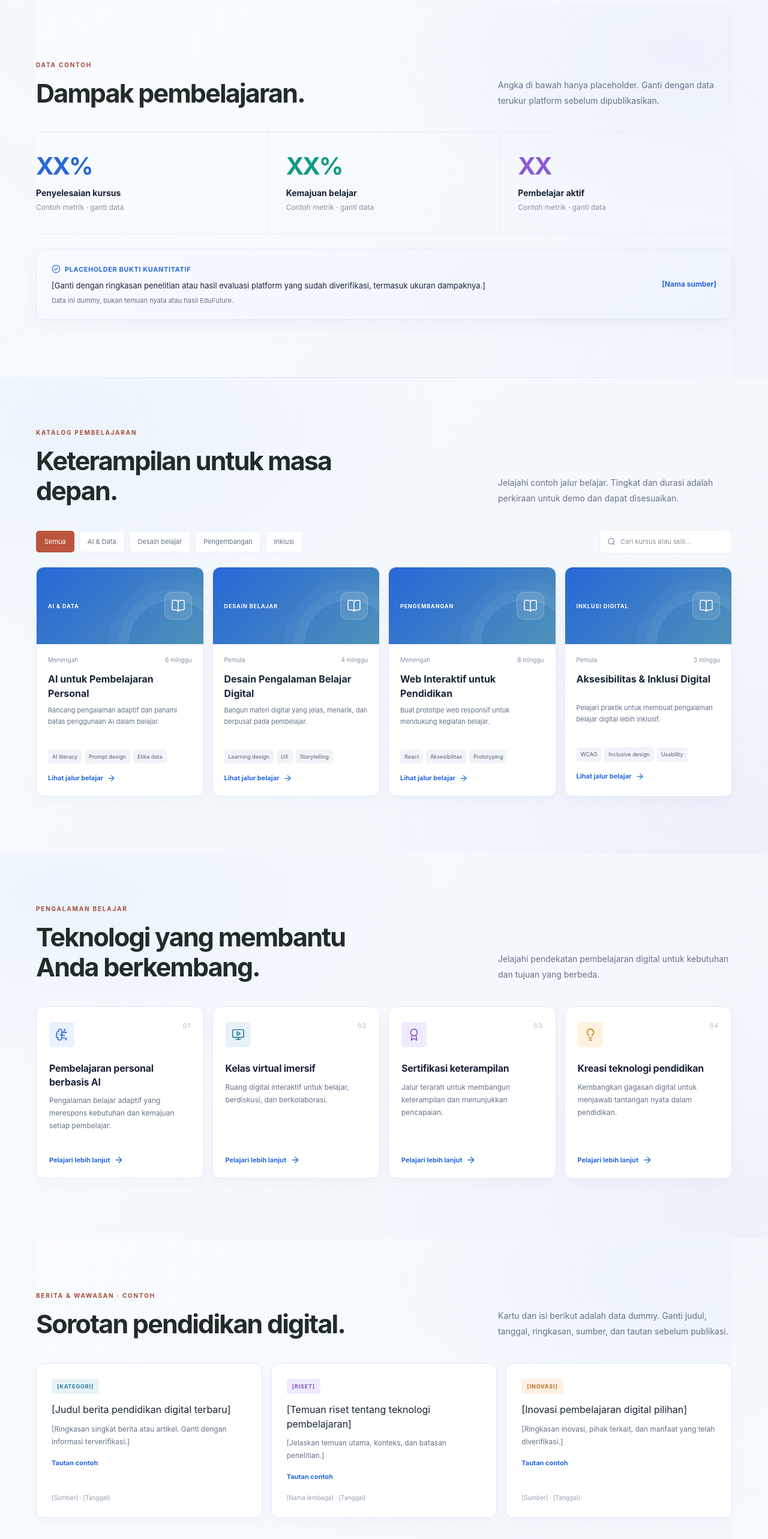
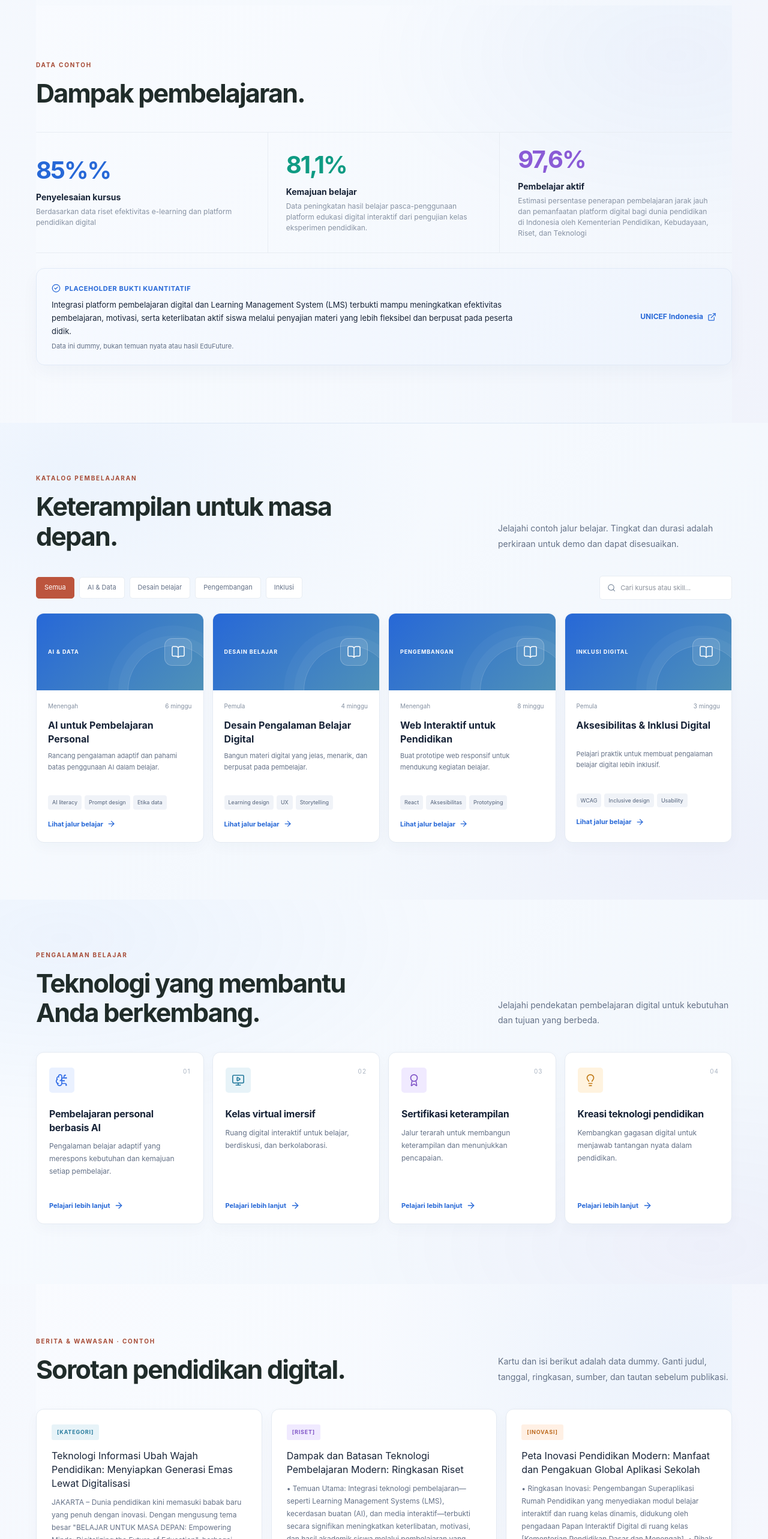
Before and after one commit to cadanganacoout-lab/ITX2026_WebDev_coppy-paste_SMK-PGRI-2-PONOROGO, a React (Vite) app: page / in a window 1280 px wide. Shown: the part 3020-5586 px from the top of the page at 60% size. Built offline with nearby package versions, Linux system fonts and the light colour scheme.

Commit message:
yitno hama

```diff
--- a/src/i18n.js
+++ b/src/i18n.js
@@ -655,7 +655,7 @@ const additionalTranslations = {
       viewCourse: "Lihat jalur belajar",
       empty: "Tidak ada kursus yang cocok dengan pencarian.",
       items: [
-        {
+      {
           category: "ai",
           label: "AI & DATA",
           level: "Menengah",
@@ -664,6 +664,7 @@ const additionalTranslations = {
           description:
             "Rancang pengalaman adaptif dan pahami batas penggunaan AI dalam belajar.",
           skills: ["AI literacy", "Prompt design", "Etika data"],
+          url: "https://www.coursera.org/" // <-- Tambahkan link untuk kursus 1
         },
         {
           category: "design",
@@ -897,38 +898,38 @@ const additionalTranslations = {
         },
       ],
     },
-    insights: {
-      eyebrow: "News & insights",
-      title: "Perspectives from education.",
-      description:
-        "Selected trusted sources on digital learning, technology, and education evidence.",
-      readMore: "Read source",
-      items: [
-        {
-          category: "Research · India",
-          title: "Technology-aided instruction and learning outcomes",
-          description:
-            "A randomized controlled trial measured a personalized, technology-aided learning program.",
-          source: "American Economic Association · 2019",
-          url: "https://www.aeaweb.org/articles?id=10.1257/aer.20171112",
-        },
-        {
-          category: "Global strategy",
-          title: "UNICEF Digital Education Strategy",
-          description:
-            "An approach to technology use that is inclusive, sustainable, and learner-centered.",
-          source: "UNICEF Digital Education",
-          url: "https://www.unicef.org/digitaleducation/",
-        },
-        {
-          category: "Education technology",
-          title: "Digital technologies in education",
-          description:
-            "Opportunities and risks around technology, AI, connectivity, and the essential role of teachers.",
-          source: "World Bank",
-          url: "https://www.worldbank.org/en/topic/edutech",
-        },
-      ],
+   insights: {
+  eyebrow: 'News & insights · example',
+  title: 'Digital education highlights.',
+  description: 'The following cards and content are dummy data. Replace titles, dates, summaries, sources, and links before publication.',
+  readMore: 'Example link',
+  items: [
+    {
+      category: '[Category]',
+      title: 'Information Technology Transforms the Face of Education: Preparing the Golden Generation Through Digitalization',
+      description: 'JAKARTA – The world of education is now entering a new chapter full of innovation. Carrying the grand theme "LEARNING FOR THE FUTURE: Empowering Minds: Digitalizing the Future of Education", various educational institutions, experts, and policymakers are beginning to accelerate the transition toward a digital-based learning ecosystem to produce a generation ready for the workforce of the future. This shift is no longer just a technological trend, but an absolute necessity. The utilization of technologies such as Artificial Intelligence (AI), cloud-based learning platforms, and interactive methods not only transforms teaching methods, but also empowers students\' minds to think critically, creatively, and adaptively in facing global challenges.',
+      source: '[Refo Indonesia] · [August 10]',
+      url: 'https://www.refoindonesia.com/pentingnya-digitalisasi-pendidikan-menuju-generasi-indonesia-emas-2045/'
+    },
+    {
+      category: '[Research]',
+      title: 'Impact and Limitations of Modern Learning Technology: Research Summary',
+      description: `• Main Findings: The integration of learning technologies—such as Learning Management Systems (LMS), artificial intelligence (AI), and interactive media—has been proven to significantly enhance student engagement, motivation, and academic results through personalized learning. However, research also highlights negative impacts such as the risk of device dependency, the prevalence of shortcuts in completing assignments via AI (cognitive outsourcing), and a shortened attention span due to digital distraction exposure.
+• Research Context: The study was conducted during the post-pandemic acceleration of digital transformation. The primary focus was evaluating the transition from conventional learning methods toward blended learning to prepare students' digital competencies for the modern era.
+• Research Limitations: The effectiveness of these positive findings heavily depends on stable internet infrastructure and device availability. Consequently, these research results cannot yet be generalized to remote areas or schools with limited digital facilities and low teacher digital literacy. Furthermore, most research remains short-term, posing limitations in measuring long-term psychological impacts on children.`,
+      source: '[Kompas.com] · [15 October 2025]',
+      url: 'https://www.kompas.com/skola/read/2024/08/06/210000769/bagaimana-teknologi-pembelajaran-memengaruhi-proses-pembelajaran-'
+    },
+    {
+      category: '[Innovation]',
+      title: 'Modern Education Innovation Map: Benefits and Global Recognition of School Applications',
+      description: `• Innovation Summary: The development of the Rumah Pendidikan Superapp providing interactive learning modules and dynamic virtual classrooms, supported by the procurement of Digital Interactive Whiteboards in classrooms [Ministry of Primary and Secondary Education].
+• Stakeholders Involved: Driven by the Ministry of Primary and Secondary Education (Kemendikdasmen) of the Republic of Indonesia [Ministry of Primary and Secondary Education] and internationally recognized by the United Nations through the International Telecommunication Union (ITU).
+• Verified Benefits: Realizing equitable access to quality materials in remote regions, digitalizing school governance, and winning first place (Winner) in the e-Government category at the global WSIS Prizes 2026 event in Geneva [Ministry of Primary and Secondary Education].`,
+      source: 'e-ujian.id · 2026',
+      url: 'https://e-ujian.id/peta-pendidikan-modern-indonesia/'
+    }
+  ]
     },
     community: {
       eyebrow: "Learning ecosystem",
@@ -2310,132 +2311,65 @@ const demoContent = {
       eyebrow: "Data contoh",
       title: "Dampak pembelajaran.",
       description:
-        "Angka di bawah hanya placeholder. Ganti dengan data terukur platform sebelum dipublikasikan.",
+        "",
       items: [
         {
-          value: "XX%",
+          value: "85%%",
           label: "Penyelesaian kursus",
-          detail: "Contoh metrik · ganti data",
-        },
-        {
-          value: "XX%",
+          detail: "Berdasarkan data riset efektivitas e-learning dan platform pendidikan digital",
+        },
+        {
+          value: "81,1%",
           label: "Kemajuan belajar",
-          detail: "Contoh metrik · ganti data",
-        },
-        {
-          value: "XX",
+          detail: "Data peningkatan hasil belajar pasca-penggunaan platform edukasi digital interaktif dari pengujian kelas eksperimen pendidikan.",
+        },
+        {
+          value: "97,6%",
           label: "Pembelajar aktif",
-          detail: "Contoh metrik · ganti data",
+          detail: "Estimasi persentase penerapan pembelajaran jarak jauh dan pemanfaatan platform digital bagi dunia pendidikan di Indonesia oleh Kementerian Pendidikan, Kebudayaan, Riset, dan Teknologi",
         },
       ],
     },
     evidence: {
       label: "Placeholder bukti kuantitatif",
       summary:
-        "[Ganti dengan ringkasan penelitian atau hasil evaluasi platform yang sudah diverifikasi, termasuk ukuran dampaknya.]",
+        "Integrasi platform pembelajaran digital dan Learning Management System (LMS) terbukti mampu meningkatkan efektivitas pembelajaran, motivasi, serta keterlibatan aktif siswa melalui penyajian materi yang lebih fleksibel dan berpusat pada peserta didik.",
       caveat: "Data ini dummy, bukan temuan nyata atau hasil EduFuture.",
-      source: "[Nama sumber]",
-      url: "",
-    },
-    insights: {
-      eyebrow: "Berita & wawasan · contoh",
-      title: "Sorotan pendidikan digital.",
-      description:
-        "Kartu dan isi berikut adalah data dummy. Ganti judul, tanggal, ringkasan, sumber, dan tautan sebelum publikasi.",
-      readMore: "Tautan contoh",
-      items: [
-        {
-          category: "[Kategori]",
-          title: "[Judul berita pendidikan digital terbaru]",
-          description:
-            "[Ringkasan singkat berita atau artikel. Ganti dengan informasi terverifikasi.]",
-          source: "[Sumber] · [Tanggal]",
-          url: "",
-        },
-        {
-          category: "[Riset]",
-          title: "[Temuan riset tentang teknologi pembelajaran]",
-          description:
-            "[Jelaskan temuan utama, konteks, dan batasan penelitian.]",
-          source: "[Nama lembaga] · [Tanggal]",
-          url: "",
-        },
-        {
-          category: "[Inovasi]",
-          title: "[Inovasi pembelajaran digital pilihan]",
-          description:
-            "[Ringkasan inovasi, pihak terkait, dan manfaat yang telah diverifikasi.]",
-          source: "[Sumber] · [Tanggal]",
-          url: "",
-        },
-      ],
-    },
-  },
-  en: {
-    impact: {
-      eyebrow: "Sample data",
-      title: "Learning impact.",
-      description:
-        "The figures below are placeholders. Replace them with measured platform data before publishing.",
-      items: [
-        {
-          value: "XX%",
-          label: "Course completion",
-          detail: "Sample metric · replace data",
-        },
-        {
-          value: "XX%",
-          label: "Learning progress",
-          detail: "Sample metric · replace data",
-        },
-        {
-          value: "XX",
-          label: "Active learners",
-          detail: "Sample metric · replace data",
-        },
-      ],
-    },
-    evidence: {
-      label: "Quantitative evidence placeholder",
-      summary:
-        "[Replace with a verified research summary or platform evaluation, including the measured effect.]",
-      caveat:
-        "This is dummy content, not a real finding or an EduFuture result.",
-      source: "[Source name]",
-      url: "",
-    },
-    insights: {
-      eyebrow: "News & insights · samples",
-      title: "Digital education highlights.",
-      description:
-        "These cards contain dummy data. Replace titles, dates, summaries, sources, and links before publishing.",
-      readMore: "Sample link",
-      items: [
-        {
-          category: "[Category]",
-          title: "[Latest digital education news headline]",
-          description:
-            "[Short article summary. Replace with verified information.]",
-          source: "[Source] · [Date]",
-          url: "",
-        },
-        {
-          category: "[Research]",
-          title: "[Research finding on learning technology]",
-          description:
-            "[Summarize the key finding, context, and limitations of the study.]",
-          source: "[Organization] · [Date]",
-          url: "",
-        },
-        {
-          category: "[Innovation]",
-          title: "[Featured digital learning innovation]",
-          description:
-            "[Summarize the innovation, people involved, and verified benefits.]",
-          source: "[Source] · [Date]",
-          url: "",
-        },
-      ],
+      source: "UNICEF Indonesia",
+      url: "https://www.unicef.org/indonesia/media/13421/file/AnalisisSituasiuntukLanskapPembelajaranDigitaldiIndonesia.pdf",
+    },
+   insights: {
+  eyebrow: 'Berita & wawasan · contoh',
+  title: 'Sorotan pendidikan digital.',
+  description: 'Kartu dan isi berikut adalah data dummy. Ganti judul, tanggal, ringkasan, sumber, dan tautan sebelum publikasi.',
+  readMore: 'Tautan contoh',
+  items: [
+    {
+      category: '[Kategori]',
+      title: 'Teknologi Informasi Ubah Wajah Pendidikan: Menyiapkan Generasi Emas Lewat Digitalisasi',
+      description: 'JAKARTA – Dunia pendidikan kini memasuki babak baru yang penuh dengan inovasi. Dengan mengusung tema besar "BELAJAR UNTUK MASA DEPAN: Empowering Minds: Digitalizing the Future of Education", berbagai institusi pendidikan, pakar, dan pemangku kebijakan mulai mempercepat transisi menuju ekosistem belajar berbasis digital demi melahirkan generasi siap kerja di masa depan. Pergeseran ini bukan lagi sekadar tren teknologi, melainkan sebuah kebutuhan mutlak. Pemanfaatan teknologi seperti kecerdasan buatan (Artificial Intelligence), platform belajar berbasis awan (cloud), dan metode interaktif tidak hanya mengubah cara mengajar, tetapi juga memberdayakan pikiran (empowering minds) siswa agar mampu berpikir kritis, kreatif, dan adaptif menghadapi tantangan global.',
+      source: '[Refo Indonesia] · [10 Agustus]',
+      url: 'https://www.refoindonesia.com/pentingnya-digitalisasi-pendidikan-menuju-generasi-indonesia-emas-2045/'
+    },
+    {
+      category: '[Riset]',
+      title: 'Dampak dan Batasan Teknologi Pembelajaran Modern: Ringkasan Riset',
+      description: `• Temuan Utama: Integrasi teknologi pembelajaran—seperti Learning Management Systems (LMS), kecerdasan buatan (AI), dan media interaktif—terbukti secara signifikan meningkatkan keterlibatan, motivasi, dan hasil akademik siswa melalui pembelajaran yang mandiri (personalized learning). Namun, riset juga menemukan dampak negatif berupa risiko ketergantungan gawai, maraknya jalan pintas pengerjaan tugas lewat AI (cognitive outsourcing), serta penurunan rentang konsentrasi (shorter attention span) akibat paparan distraksi digital.
+• Konteks Penelitian: Studi dilakukan dalam masa akselerasi transformasi digital pasca-pandemi. Fokus utamanya adalah mengevaluasi transisi metode belajar konvensional ke arah blended learning (pembelajaran campuran) demi mempersiapkan kompetensi digital siswa untuk bersaing di era modern.
+• Batasan Penelitian: Efektivitas temuan positif tersebut sangat bergantung pada kestabilan infrastruktur internet dan kelengkapan gawai. Akibatnya, hasil penelitian ini belum bisa digeneralisasi untuk wilayah pelosok atau sekolah dengan keterbatasan fasilitas digital dan rendahnya literasi digital guru. Selain itu, sebagian besar riset masih bersifat jangka pendek sehingga memiliki keterbatasan dalam mengukur dampak psikologis jangka panjang pada anak.`,
+      source: '[Kompas.com] · [15 Oktober 2025]',
+      url: 'https://www.kompas.com/skola/read/2024/08/06/210000769/bagaimana-teknologi-pembelajaran-memengaruhi-proses-pembelajaran-'
+    },
+    {
+      category: '[Inovasi]',
+      title: 'Peta Inovasi Pendidikan Modern: Manfaat dan Pengakuan Global Aplikasi Sekolah',
+      description: `• Ringkasan Inovasi: Pengembangan Superaplikasi Rumah Pendidikan yang menyediakan modul belajar interaktif dan ruang kelas dinamis, didukung oleh pengadaan Papan Interaktif Digital di ruang kelas [Kementerian Pendidikan Dasar dan Menengah].
+• Pihak Terkait: Digerakkan oleh Kementerian Pendidikan Dasar dan Menengah (Kemendikdasmen) RI [Kementerian Pendidikan Dasar dan Menengah] dan diakui secara internasional oleh PBB melalui badan International Telecommunication Union (ITU).
+• Manfaat Terverifikasi: Mewujudkan pemerataan akses materi berkualitas di daerah pelosok, mendigitalisasi tata kelola sekolah, serta meraih predikat juara pertama (Winner) kategori e-Government di ajang dunia WSIS Prizes 2026 di Jenewa [Kementerian Pendidikan Dasar dan Menengah].`,
+      source: 'e-ujian.id · 2026',
+      url: 'https://e-ujian.id/peta-pendidikan-modern-indonesia/'
+    }
+  ]
     },
   },
   zh: {
```
